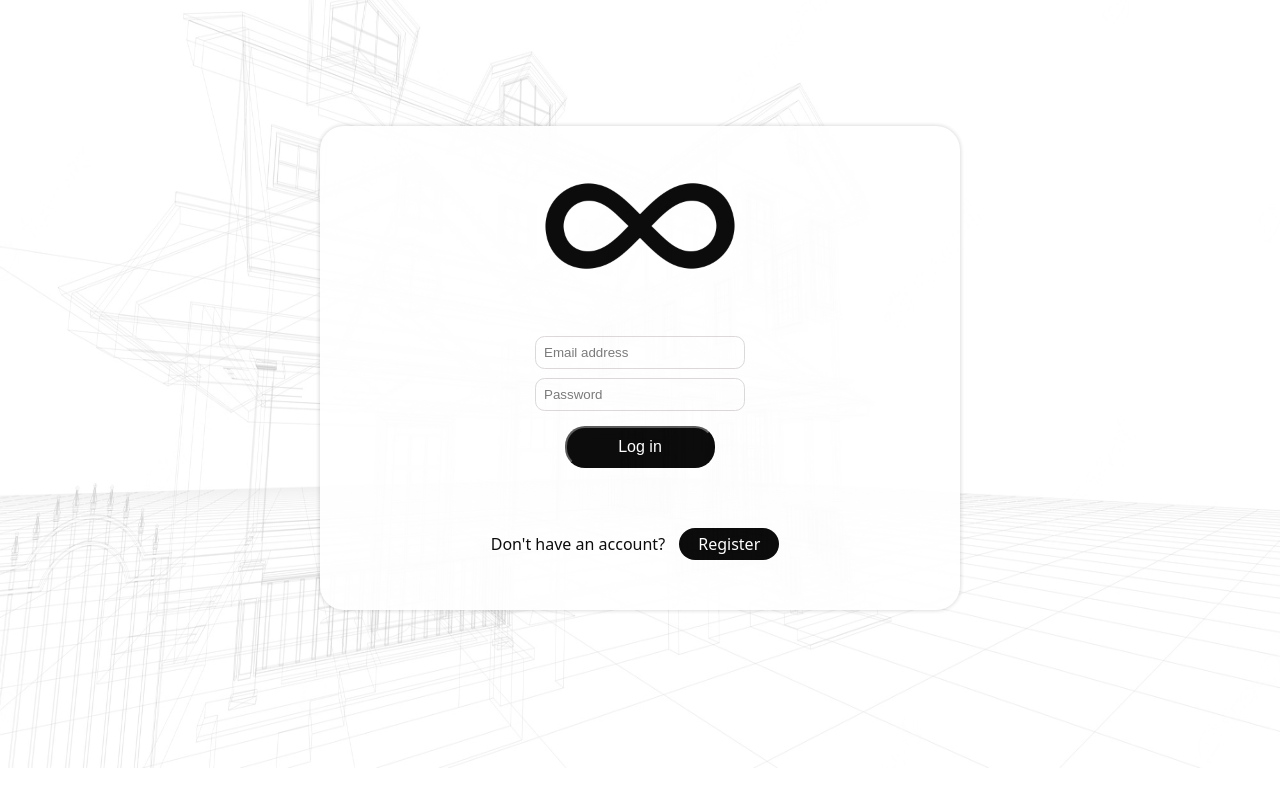
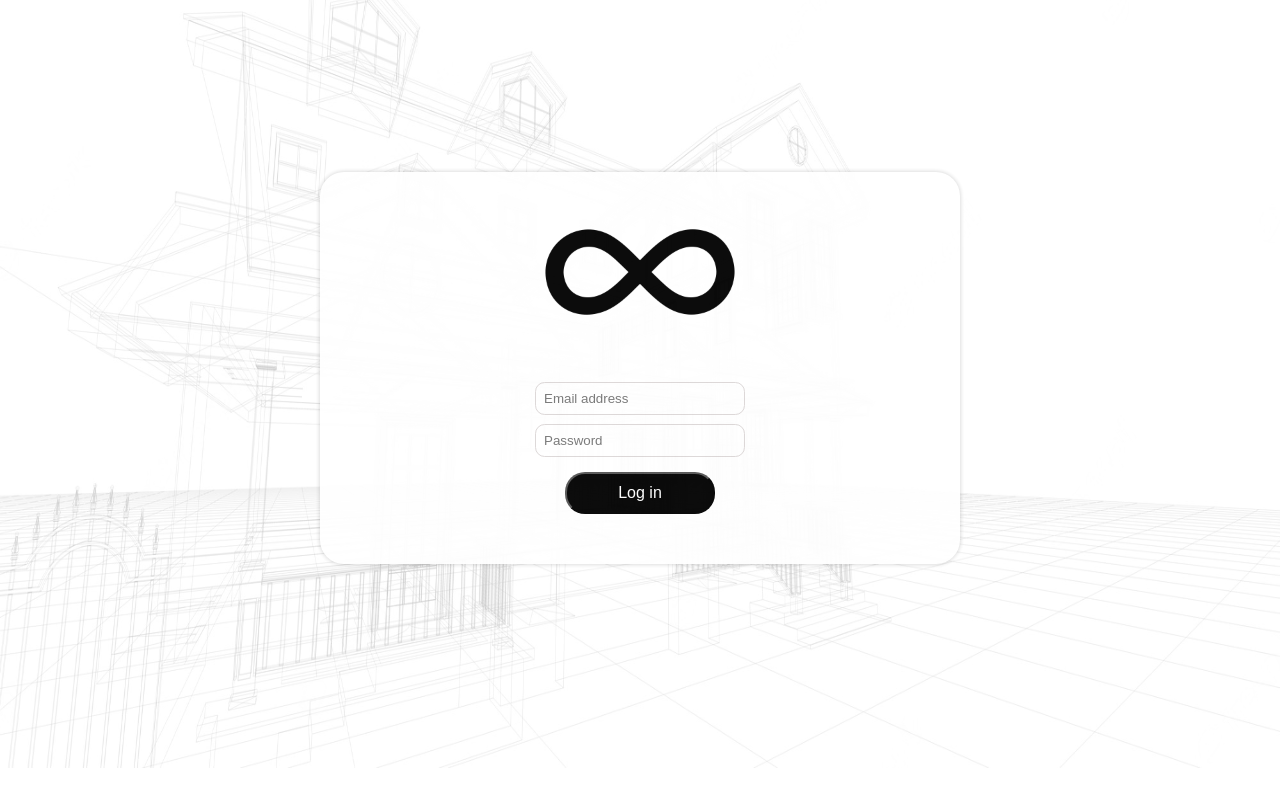
Before and after one commit to dlovric01/purs, a Flask app: page /login in a window 1280 px wide. Run offline with Flask 2, Linux system fonts and the light colour scheme; some libraries are stand-ins or nearby versions.

Commit message:
removed register from login form

```diff
--- a/web/functions.py
+++ b/web/functions.py
@@ -25,10 +25,10 @@ def storeTemperature(mysql, value, table):
     query = f"INSERT INTO {table} (date_time, value) VALUES (NOW() , %s);"
     cursor.execute(query, (temp,))
 
-    # starting to delete data from db after there are at least 30 temperatures
     query = f"SELECT * FROM {table}"
     cursor.execute(query,)
     temperatures = cursor.fetchall()
+    # starting to delete data from db after there are at least 30 temperatures
     if len(temperatures) > 30:
         query = f"DELETE FROM {table} ORDER BY id ASC LIMIT 1;"
         cursor.execute(query,)
--- a/web/templates/login.html
+++ b/web/templates/login.html
@@ -31,9 +31,6 @@
       <p class="error-message">{{error}}</p>
       {% endif %}
       <button class="mainButton">Log in</button>
-      <br />
-      <p2>Don't have an account? </p2>
-      <a href="/register" class="register-button">Register</a>
     </form>
     <br />
     <br />
```
